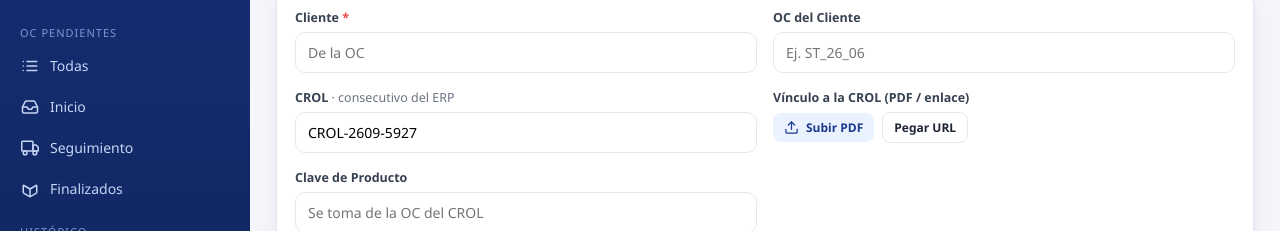
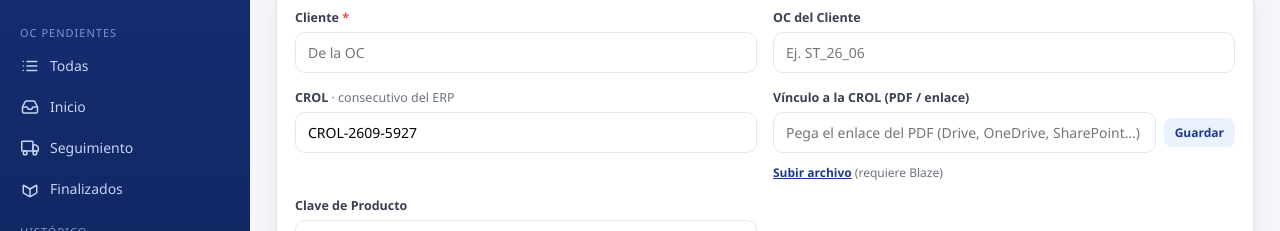
Before and after one commit to carlossbel/OC-Compras, a React (Vite) app: page /nueva in a window 1280 px wide. Shown: the part 219-450 px from the top of the page. Built offline with nearby package versions, Linux system fonts and the light colour scheme; no server answers; the database is empty.

Commit message:
PDF correción ONEDRIVE

```diff
--- a/src/components/PdfLinkField.jsx
+++ b/src/components/PdfLinkField.jsx
@@ -2,14 +2,20 @@ import { useRef, useState } from "react";
 import { subirPDF } from "../services/ocService";
 import Icon from "./Icon";
 
-// Campo para vincular un PDF: subirlo a Firebase Storage o pegar una URL.
 const MAX_MB = 10;
 
+// Campo para vincular un PDF: por enlace (predeterminado, gratis) o subiéndolo a Storage (requiere Blaze).
 export default function PdfLinkField({ label, value, onChange, carpeta }) {
   const fileRef = useRef(null);
   const [subiendo, setSubiendo] = useState(false);
   const [progreso, setProgreso] = useState(0);
-  const [modoUrl, setModoUrl] = useState(false);
+  const [modoSubir, setModoSubir] = useState(false);
+  const [urlText, setUrlText] = useState("");
+
+  const commitUrl = () => {
+    const v = urlText.trim();
+    if (v) onChange(v);
+  };
 
   const onFile = async (e) => {
     const file = e.target.files?.[0];
@@ -20,10 +26,7 @@ export default function PdfLinkField({ label, value, onChange, carpeta }) {
       return;
     }
     if (file.size > MAX_MB * 1024 * 1024) {
-      alert(
-        `El PDF pesa ${(file.size / 1024 / 1024).toFixed(1)} MB. ` +
-          `Máximo ${MAX_MB} MB — comprímelo o usa “Pegar URL” con un enlace (Drive/SharePoint).`
-      );
+      alert(`El PDF pesa ${(file.size / 1024 / 1024).toFixed(1)} MB. Máximo ${MAX_MB} MB.`);
       if (fileRef.current) fileRef.current.value = "";
       return;
     }
@@ -35,59 +38,72 @@ export default function PdfLinkField({ label, value, onChange, carpeta }) {
     } catch (err) {
       console.error(err);
       alert(
-        "No se pudo subir el PDF. Verifica que Firebase Storage esté habilitado " +
-          "y con reglas publicadas. Mientras tanto puedes pegar un enlace con “Pegar URL”."
+        "No se pudo subir el PDF. Firebase Storage requiere el plan Blaze. " +
+          "Usa mejor la opción de pegar un enlace (Drive/OneDrive/SharePoint)."
       );
-      setModoUrl(true);
+      setModoSubir(false);
     } finally {
       setSubiendo(false);
       if (fileRef.current) fileRef.current.value = "";
     }
   };
 
+  // Ya hay un PDF vinculado
+  if (value) {
+    return (
+      <div className="field">
+        <label>{label}</label>
+        <div className="pdf-row">
+          <a href={value} target="_blank" rel="noopener noreferrer" className="pdf-link">
+            <Icon name="file" size={16} /> Ver PDF
+          </a>
+          <button type="button" className="btn btn-danger btn-sm" onClick={() => { onChange(""); setUrlText(""); }}>
+            Quitar
+          </button>
+        </div>
+      </div>
+    );
+  }
+
   return (
     <div className="field">
       <label>{label}</label>
 
-      {value ? (
-        <div className="pdf-row">
-          <a href={value} target="_blank" rel="noopener noreferrer" className="pdf-link">
-            <Icon name="file" size={16} /> Ver PDF
-          </a>
-          <button type="button" className="btn btn-outline btn-sm" onClick={() => fileRef.current?.click()}>
-            Cambiar
-          </button>
-          <button type="button" className="btn btn-danger btn-sm" onClick={() => onChange("")}>
-            Quitar
-          </button>
-        </div>
-      ) : modoUrl ? (
-        <div className="pdf-row">
-          <input
-            placeholder="Pega el enlace del PDF (Drive, SharePoint…)"
-            defaultValue=""
-            onBlur={(e) => e.target.value.trim() && onChange(e.target.value.trim())}
-          />
-          <button type="button" className="btn btn-outline btn-sm" onClick={() => setModoUrl(false)}>
-            Subir archivo
-          </button>
-        </div>
+      {modoSubir ? (
+        <>
+          <div className="pdf-row">
+            <button type="button" className="btn btn-ghost btn-sm" onClick={() => fileRef.current?.click()} disabled={subiendo}>
+              {subiendo ? `Subiendo… ${progreso}%` : (<><Icon name="upload" size={15} /> Elegir PDF</>)}
+            </button>
+            {subiendo && <div className="upload-bar"><span style={{ width: `${progreso}%` }} /></div>}
+          </div>
+          {!subiendo && (
+            <span className="pdf-hint">
+              Requiere plan Blaze.{" "}
+              <button type="button" className="linkbtn" onClick={() => setModoSubir(false)}>Mejor pegar un enlace</button>
+            </span>
+          )}
+          <input ref={fileRef} type="file" accept="application/pdf" onChange={onFile} style={{ display: "none" }} />
+        </>
       ) : (
-        <div className="pdf-row">
-          <button type="button" className="btn btn-ghost btn-sm" onClick={() => fileRef.current?.click()} disabled={subiendo}>
-            {subiendo ? `Subiendo… ${progreso}%` : (<><Icon name="upload" size={15} /> Subir PDF</>)}
-          </button>
-          {subiendo ? (
-            <div className="upload-bar"><span style={{ width: `${progreso}%` }} /></div>
-          ) : (
-            <button type="button" className="btn btn-outline btn-sm" onClick={() => setModoUrl(true)}>
-              Pegar URL
+        <>
+          <div className="pdf-row">
+            <input
+              placeholder="Pega el enlace del PDF (Drive, OneDrive, SharePoint…)"
+              value={urlText}
+              onChange={(e) => setUrlText(e.target.value)}
+              onBlur={commitUrl}
+              onKeyDown={(e) => { if (e.key === "Enter") { e.preventDefault(); commitUrl(); } }}
+            />
+            <button type="button" className="btn btn-ghost btn-sm" onClick={commitUrl} disabled={!urlText.trim()}>
+              Guardar
             </button>
-          )}
-        </div>
+          </div>
+          <span className="pdf-hint">
+            <button type="button" className="linkbtn" onClick={() => setModoSubir(true)}>Subir archivo</button> (requiere Blaze)
+          </span>
+        </>
       )}
-
-      <input ref={fileRef} type="file" accept="application/pdf" onChange={onFile} style={{ display: "none" }} />
     </div>
   );
 }
--- a/src/firebase.js
+++ b/src/firebase.js
@@ -15,3 +15,6 @@ const firebaseConfig = {
 const app = initializeApp(firebaseConfig);
 export const db = getFirestore(app);
 export const storage = getStorage(app);
+// Cortar reintentos rápido: si Storage no responde, falla en ~12s en vez de colgarse 2 min.
+storage.maxUploadRetryTime = 12000;
+storage.maxOperationRetryTime = 12000;
--- a/src/styles.css
+++ b/src/styles.css
@@ -244,6 +244,8 @@ tbody tr:last-child td { border-bottom: none; }
 .pdf-link:hover { text-decoration: underline; }
 .upload-bar { flex: 1; height: 8px; background: var(--border); border-radius: 20px; overflow: hidden; min-width: 120px; }
 .upload-bar span { display: block; height: 100%; background: var(--navy-700); transition: width .2s; }
+.pdf-hint { font-size: 12px; color: var(--muted); margin-top: 5px; display: block; }
+.linkbtn { background: none; border: none; color: var(--navy-700); font-weight: 600; padding: 0; font-size: 12px; cursor: pointer; text-decoration: underline; }
 
 /* Semáforo */
 .semaforo { display: inline-flex; align-items: center; gap: 7px; }
```
